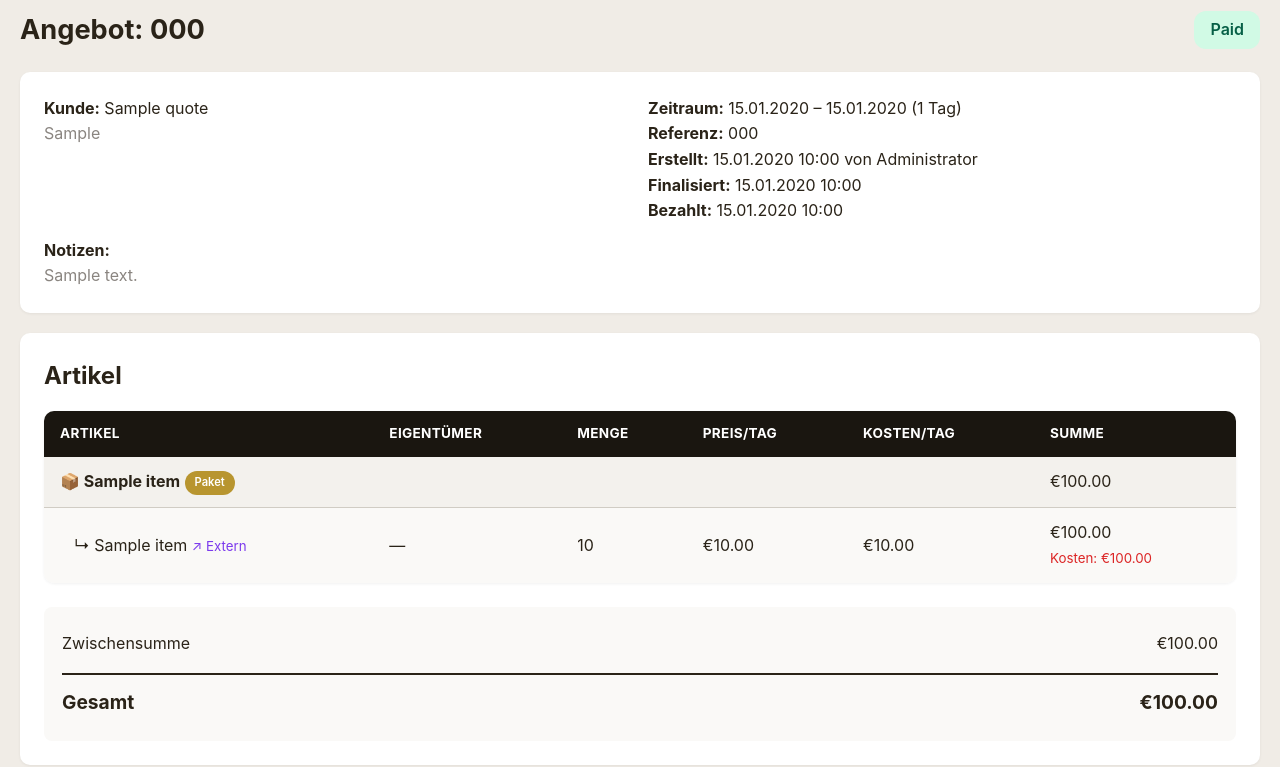
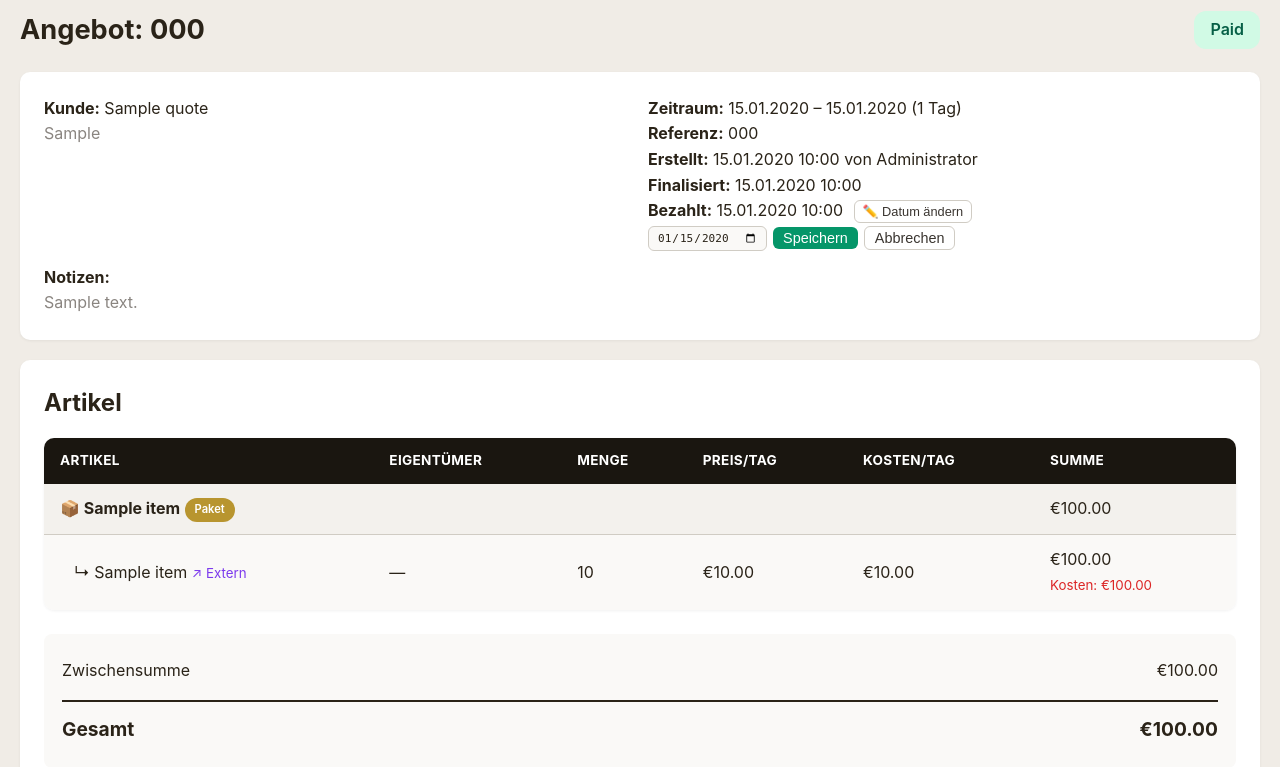
Before and after one commit to yniverz/erp-rent, a Flask app: page /admin/quotes/1 in a window 1280 px wide; the page is wider, and only the part inside the window is pictured. Shown: the part 132-899 px from the top of that part. Run offline with Flask 3, Linux system fonts and the light colour scheme; a user stored in the database is signed in; tables that the repository leaves empty hold one stand-in row (values such as "Sample post").

Commit message:
feat: add functionality to update paid date for quotes and enhance payment options in the UI

```diff
--- a/blueprints/admin.py
+++ b/blueprints/admin.py
@@ -798,8 +798,14 @@
     quote = Quote.query.get_or_404(quote_id)
     try:
         if quote.status != 'paid':
+            # Check if a custom paid_at date was provided
+            paid_date_str = request.form.get('paid_at', '').strip()
+            if paid_date_str:
+                quote.paid_at = datetime.strptime(paid_date_str, '%Y-%m-%d')
+            else:
+                quote.paid_at = datetime.utcnow()
+
             quote.status = 'paid'
-            quote.paid_at = datetime.utcnow()
 
             discount_multiplier = (100 - quote.discount_percent) / 100
             for quote_item in quote.quote_items:
@@ -816,6 +822,28 @@
             flash('Angebot als bezahlt markiert und Umsatz aktualisiert!', 'success')
         else:
             flash('Angebot ist bereits als bezahlt markiert.', 'info')
+    except Exception as e:
+        db.session.rollback()
+        flash(f'Fehler: {str(e)}', 'error')
+    return redirect(url_for('admin.quote_view', quote_id=quote_id))
+
+
+@admin_bp.route('/quotes/<int:quote_id>/update_paid_date', methods=['POST'])
+@login_required
+def quote_update_paid_date(quote_id):
+    """Update the paid_at date of a paid quote"""
+    quote = Quote.query.get_or_404(quote_id)
+    try:
+        if quote.status == 'paid':
+            paid_date_str = request.form.get('paid_at', '').strip()
+            if paid_date_str:
+                quote.paid_at = datetime.strptime(paid_date_str, '%Y-%m-%d')
+                db.session.commit()
+                flash('Bezahldatum aktualisiert!', 'success')
+            else:
+                flash('Kein Datum angegeben.', 'error')
+        else:
+            flash('Angebot ist nicht als bezahlt markiert.', 'info')
     except Exception as e:
         db.session.rollback()
         flash(f'Fehler: {str(e)}', 'error')
@@ -1192,6 +1220,7 @@
 
 def _get_filtered_quotes(date_from, date_to, user_ids):
     """Get quotes filtered by date range and owner user IDs.
+    Only includes finalized or paid quotes (no drafts).
     Returns quotes where at least one quote item belongs to an item
     owned by one of the selected users.
     If user_ids is empty/None, return all quotes.
@@ -1199,6 +1228,8 @@
     from sqlalchemy import or_, and_
 
     query = Quote.query.filter(
+        # Only finalized or paid
+        Quote.status.in_(['finalized', 'paid']),
         or_(
             # Paid within date range
             and_(Quote.paid_at.isnot(None),
@@ -1209,6 +1240,10 @@
                  Quote.end_date.isnot(None),
                  Quote.start_date <= date_to,
                  Quote.end_date >= date_from),
+            # OR finalized within date range
+            and_(Quote.finalized_at.isnot(None),
+                 Quote.finalized_at >= date_from,
+                 Quote.finalized_at <= date_to),
             # OR created within date range (catch-all)
             and_(Quote.created_at >= date_from,
                  Quote.created_at <= date_to),
--- a/templates/admin/quote_view.html
+++ b/templates/admin/quote_view.html
@@ -28,7 +28,20 @@
             <p><strong>Referenz:</strong> {{ quote.reference_number }}</p>
             <p><strong>Erstellt:</strong> {{ quote.created_at.strftime('%d.%m.%Y %H:%M') }} von {{ quote.created_by.display_name or quote.created_by.username if quote.created_by else '—' }}</p>
             {% if quote.finalized_at %}<p><strong>Finalisiert:</strong> {{ quote.finalized_at.strftime('%d.%m.%Y %H:%M') }}</p>{% endif %}
-            {% if quote.paid_at %}<p><strong>Bezahlt:</strong> {{ quote.paid_at.strftime('%d.%m.%Y %H:%M') }}</p>{% endif %}
+            {% if quote.paid_at %}
+            <p><strong>Bezahlt:</strong> {{ quote.paid_at.strftime('%d.%m.%Y %H:%M') }}
+                {% if quote.status == 'paid' %}
+                <button type="button" class="btn btn-sm btn-outline" onclick="document.getElementById('edit-paid-date').style.display='inline-flex'" style="margin-left:6px;padding:3px 8px;font-size:0.8em;">✏️ Datum ändern</button>
+                <span id="edit-paid-date" style="display:none;align-items:center;gap:6px;margin-left:6px;">
+                    <form method="POST" action="{{ url_for('admin.quote_update_paid_date', quote_id=quote.id) }}" style="display:inline-flex;align-items:center;gap:6px;">
+                        <input type="date" name="paid_at" value="{{ quote.paid_at.strftime('%Y-%m-%d') }}" required style="padding:4px 8px;font-size:0.85em;">
+                        <button type="submit" class="btn btn-sm btn-success" style="padding:3px 10px;">Speichern</button>
+                        <button type="button" class="btn btn-sm btn-outline" style="padding:3px 10px;" onclick="document.getElementById('edit-paid-date').style.display='none'">Abbrechen</button>
+                    </form>
+                </span>
+                {% endif %}
+            </p>
+            {% endif %}
         </div>
     </div>
 
@@ -167,9 +180,28 @@
     <h2>Aktionen</h2>
     <div class="d-flex gap-10 flex-wrap">
         {% if quote.status == 'finalized' %}
+            {% if quote.finalized_at %}
+            <button type="button" class="btn btn-success" onclick="showPayDialog()">Als bezahlt markieren</button>
+            <!-- Pay dialog with date choice -->
+            <div id="pay-dialog" style="display:none;" class="card" style="margin-top:12px;">
+                <form method="POST" action="{{ url_for('admin.quote_mark_paid', quote_id=quote.id) }}" id="pay-form">
+                    <p style="margin-bottom:10px;"><strong>Bezahldatum wählen:</strong></p>
+                    <p class="text-muted" style="font-size:0.9em;margin-bottom:12px;">Das Finalisierungsdatum ist der {{ quote.finalized_at.strftime('%d.%m.%Y') }}. Welches Datum soll als Bezahldatum verwendet werden?</p>
+                    <div class="d-flex gap-10 flex-wrap" style="align-items:center;">
+                        <button type="submit" name="paid_at" value="{{ quote.finalized_at.strftime('%Y-%m-%d') }}" class="btn btn-outline">Finalisierungsdatum ({{ quote.finalized_at.strftime('%d.%m.%Y') }})</button>
+                        <button type="submit" class="btn btn-success">Heutiges Datum</button>
+                        <span style="color:var(--color-text-muted);font-size:0.9em;">oder:</span>
+                        <input type="date" id="custom-pay-date" style="padding:6px 10px;font-size:0.9em;">
+                        <button type="button" class="btn btn-outline" onclick="submitCustomPayDate()">Eigenes Datum</button>
+                        <button type="button" class="btn btn-sm btn-outline" onclick="document.getElementById('pay-dialog').style.display='none'">Abbrechen</button>
+                    </div>
+                </form>
+            </div>
+            {% else %}
             <form method="POST" action="{{ url_for('admin.quote_mark_paid', quote_id=quote.id) }}">
                 <button type="submit" class="btn btn-success" onclick="return confirm('Als bezahlt markieren?');">Als bezahlt markieren</button>
             </form>
+            {% endif %}
             <form method="POST" action="{{ url_for('admin.quote_unfinalize', quote_id=quote.id) }}">
                 <button type="submit" class="btn btn-warning">Finalisierung aufheben</button>
             </form>
@@ -236,5 +268,24 @@
 document.getElementById('kaution-dialog').addEventListener('click', function(e) {
     if (e.target === this) closeKautionDialog();
 });
+
+function showPayDialog() {
+    document.getElementById('pay-dialog').style.display = '';
+}
+
+function submitCustomPayDate() {
+    var dateVal = document.getElementById('custom-pay-date').value;
+    if (!dateVal) {
+        alert('Bitte ein Datum auswählen.');
+        return;
+    }
+    var form = document.getElementById('pay-form');
+    var input = document.createElement('input');
+    input.type = 'hidden';
+    input.name = 'paid_at';
+    input.value = dateVal;
+    form.appendChild(input);
+    form.submit();
+}
 </script>
 {% endblock %}
```
